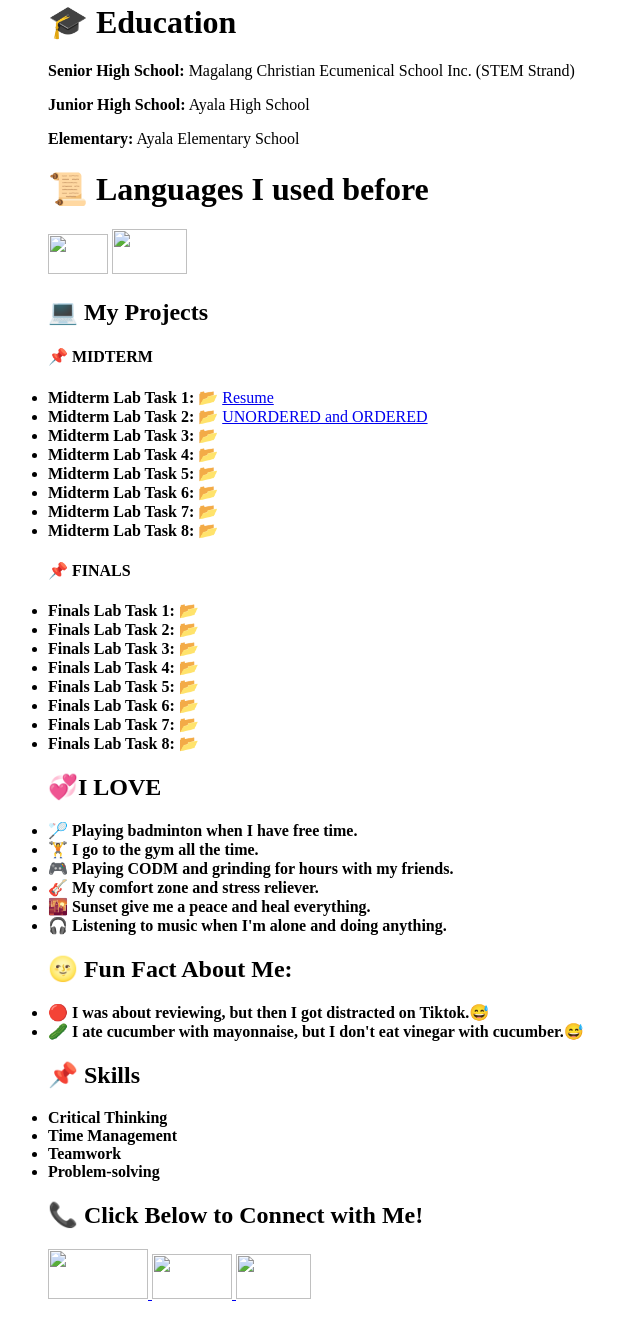
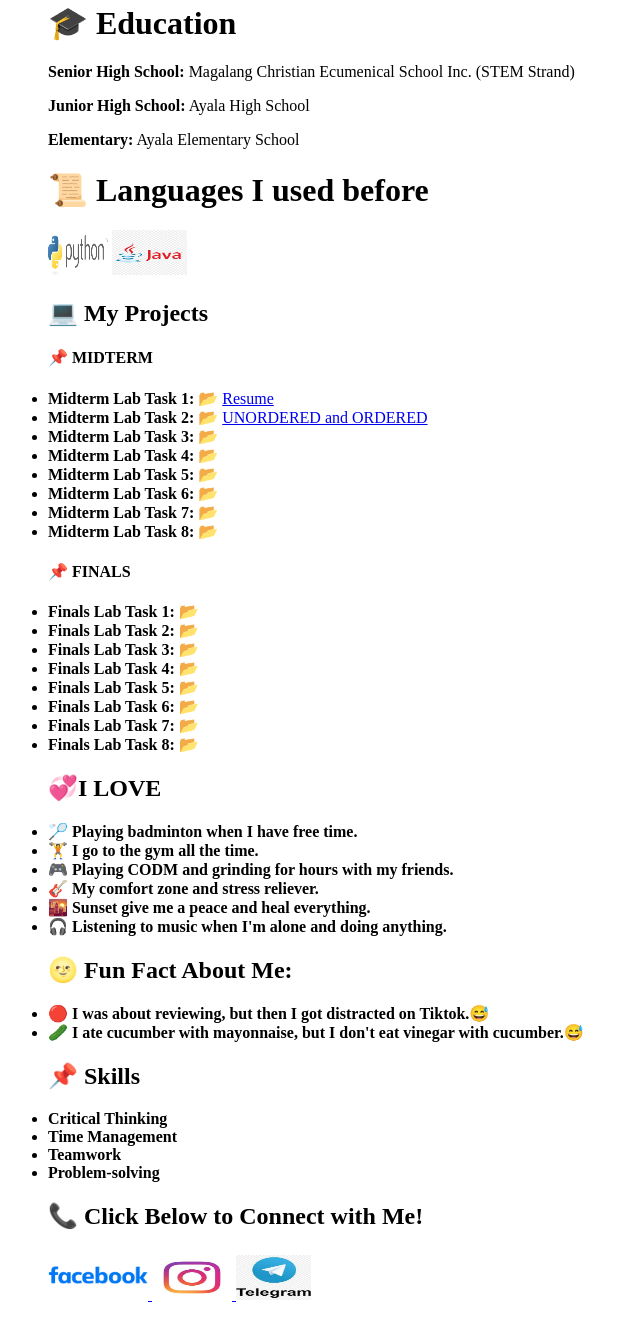
Before and after one commit to kiarPM/wansiportfolio, a plain HTML site: page index.html in a window 1280 px wide. Shown: the part 611-1931 px from the top of the page, without its empty margins (0-640 px from the left). Drawn offline with Linux system fonts and the light colour scheme; the site is published under a folder, as on GitHub Pages, so addresses that start at the root find nothing.

Commit message:
Fix HTML formatting and update content

```diff
--- a/index.html
+++ b/index.html
@@ -7,7 +7,7 @@
 </head>
 <body>
     <h1>Portfolio</h1>
-<img src="/image/kim.png" width="105px" height="95px"
+<img src="image/kim.png" width="105px" height="95px"
 style="border: 1px solid black; border-radius: 10px,">
 
 <p></p>
@@ -40,8 +40,8 @@ style="border: 1px solid black; border-radius: 10px,">
 
 <h1>&#x1F4DC Languages I used before</h1>
 
-<img src="/image/python.jpg" width="60px" height="40px">
-<img src="/image/java.jpg" width="75px" height="45px">
+<img src="image/python.jpg" width="60px" height="40px">
+<img src="image/java.jpg" width="75px" height="45px">
 
 <h2>&#128187; My Projects</h2>
 
@@ -98,16 +98,17 @@ style="border: 1px solid black; border-radius: 10px,">
     <h2>&#128222; Click Below to Connect with Me!</h2>
 
 <a href="https://www.facebook.com/share/1DTcUjRZYX/?mibextid=wwXlfr" target="_blank">
-        <img src="/image/facebook.jpg" width="100px" height="50px">
+        <img src="image/facebook.jpg" width="100px" height="50px">
     </a>
 
 <a href="https://www.instagram.com/klxsy_keyr">
-    <img src="/image/instagram.jpg" width="80px" height="45px">
+    <img src="image/instagram.jpg" width="80px" height="45px">
 </a>
 
 <a href="https://www.t.me out this site!/@klxsy_keyr">
-    <img src="/image/telegram.jpg" width="75px" height="45px">
+    <img src="image/telegram.jpg" width="75px" height="45px">
 </a>
 
 </body>
+
 </html>
```
